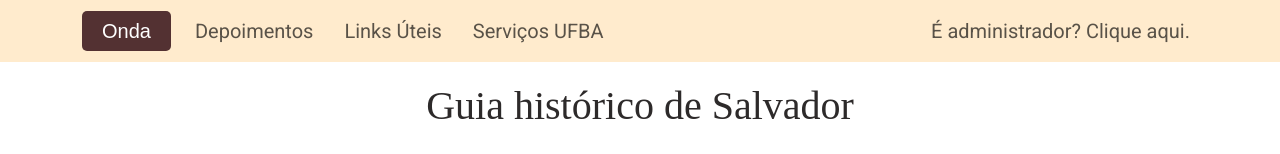
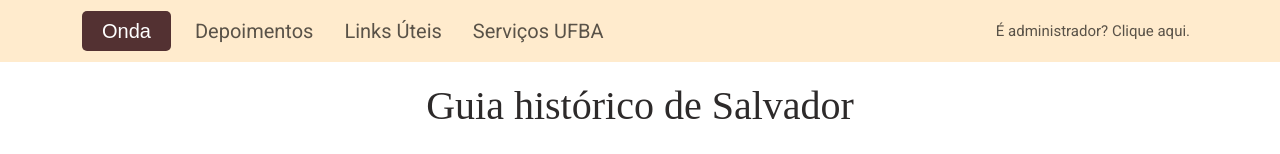
Before and after one commit to Everton-Wallace-Oliveira/ODEAI, a React (Vite) app: page /home in a window 1280 px wide. Shown: the top 154 px of the page. Built offline with nearby package versions, Linux system fonts and the light colour scheme; sample sign-in values are in the browser's storage; a web font is replaced by a local one.

Commit message:
ajuste fonte link navbar

```diff
--- a/src/styles/navbar.css
+++ b/src/styles/navbar.css
@@ -31,7 +31,7 @@
   }
 
   .navbar-item-adm {
-    font-size: 14px;
+    font-size: 15px !important;
     color: #744344;
   }
 
```
